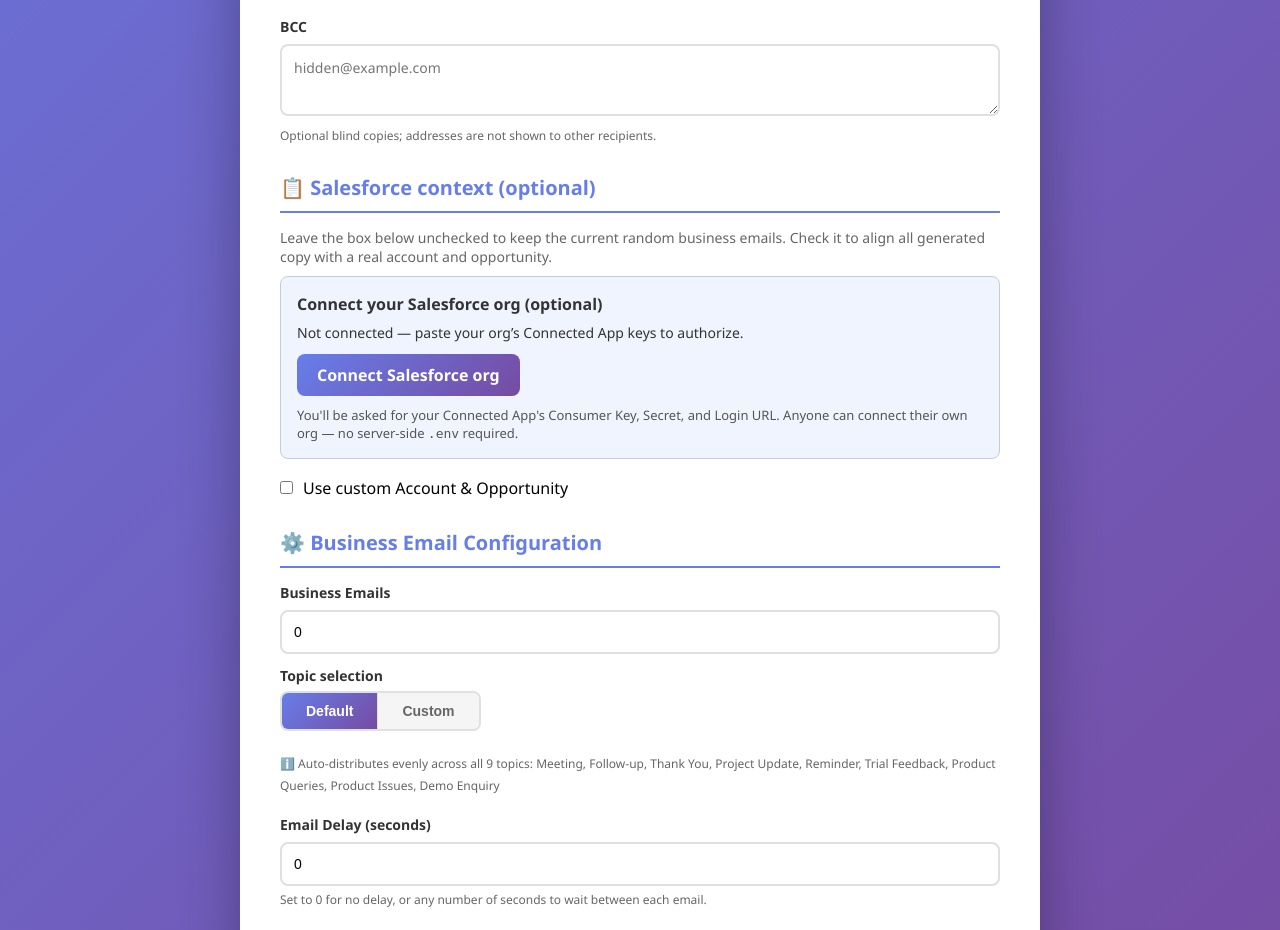
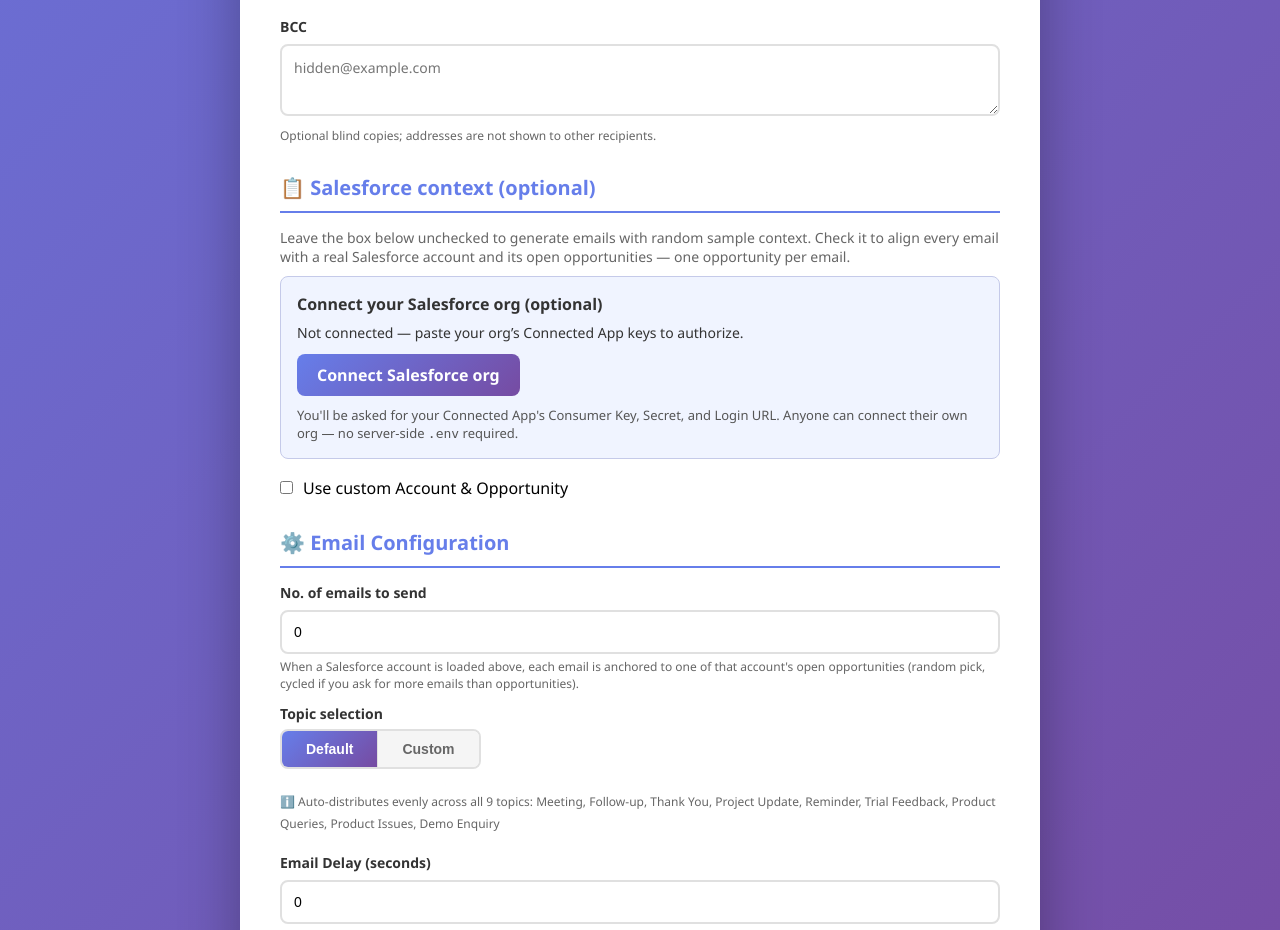
Before and after one commit to kesavarya23/Gptfy-send-email, a Flask app: page / in a window 1280 px wide. Shown: the part 1233-2163 px from the top of the page. Run offline with Flask 3, Linux system fonts and the light colour scheme.

Commit message:
feat: enhance email generation with structured directives and improved opportunity handling
- Introduced a new function to build email style directives, centralizing requirements for one-opportunity emails, personal tone, and length specifications.
- Updated the email sending logic to utilize real Salesforce opportunities more effectively, ensuring each email is focused on a single opportunity.
- Enhanced the AI email generation model to accommodate increased paragraph limits, improving the richness of generated content.
- Revised UI elements for clarity on email context and configuration, improving user experience.

Co-authored-by: Cursor <cursoragent@cursor.com>

```diff
--- a/app.py
+++ b/app.py
@@ -31,10 +31,8 @@ from agent import EmailAgent
 from utils.data_generator import DataGenerator
 from utils.email_generator import EmailGenerator
 from services.oauth_send import (
-    get_google_user_email,
     get_google_user_info,
     get_microsoft_access_token,
-    get_microsoft_user_email,
     get_microsoft_user_info,
     send_gmail,
     send_outlook,
@@ -189,6 +187,101 @@ def _as_bool(v):
     if v is None:
         return False
     return str(v).lower() in ("true", "1", "yes", "on")
+
+
+def _email_style_directives(
+    *,
+    one_opp_mode: bool,
+    strict_sf: bool = False,
+) -> str:
+    """Build the ``extra_notes`` block we send to the AI writer.
+
+    Centralises three requirements that the email-output had been missing:
+      1. ONE-opportunity rule (only when ``one_opp_mode`` — i.e. the call is
+         paired with a single real Salesforce opportunity record). Without
+         this, the LLM tends to summarise every opp it sees in the context
+         block, producing emails that name 2-3 deals at once.
+      2. Personal / rapport-building tone — the previous output read like
+         marketing boilerplate ("Thank you for reaching out … I appreciate
+         your interest"). We ask for a warm, human opener that's grounded
+         in real context, not invented personal life facts.
+      3. Length floor — the base system prompt's "short, high-signal" + "3-5
+         short paragraphs" defaults were producing ~600-800 char bodies. We
+         explicitly request 1300–1700 chars across 5-7 substantive paragraphs.
+    """
+    blocks = []
+    if one_opp_mode:
+        blocks.append(
+            "STRICT single-opportunity rule: this email is about EXACTLY ONE "
+            "opportunity — the one described in the structured record and the "
+            "opportunity context above. Do NOT name, list, summarise, or "
+            "compare any other deals on this account, even if more opportunities "
+            "are visible elsewhere. Keep the entire narrative focused on this "
+            "one deal — its stage, value, next step, and what you need from "
+            "the recipient to move it forward."
+        )
+    blocks.append(
+        "Length: aim for 1300 to 1700 characters of body text (not counting "
+        "the greeting and sign-off). Use 5 to 7 substantive paragraphs of "
+        "2 to 4 sentences each. Do NOT default to the 'short' style — this "
+        "is a relationship email, not a one-line ping."
+    )
+    blocks.append(
+        "Personal touch / rapport: open the body with ONE warm, human sentence "
+        "that acknowledges the working relationship or the recipient's likely "
+        "context (e.g. 'I know things have been moving quickly on your side as "
+        "we get closer to close…'). Sprinkle small humanising touches through "
+        "the email — a courteous offer to make their week easier, a brief "
+        "acknowledgement of their team's effort, a forward-looking line about "
+        "working together. Do NOT invent personal-life facts (kids, vacation, "
+        "weekend plans) and do NOT use generic marketing phrases like 'Thank "
+        "you for reaching out' or 'I appreciate your interest'."
+    )
+    blocks.append(
+        "Tone: warm, confident, relationship-building. Write like you are "
+        "emailing a colleague you respect and have worked with for months — "
+        "not a stranger on a marketing list."
+    )
+    if strict_sf:
+        blocks.append(
+            "Stay grounded in the user's Salesforce context and custom message "
+            "above. Any 'personal touch' must be relational (about the working "
+            "partnership), not invented facts about wellbeing, family, or "
+            "weekends."
+        )
+    return "\n\n".join(blocks)
+
+
+def _pick_opps_for_send(account_name_in_form: str, count: int):
+    """Return ``count`` real Salesforce opps to use, one per email.
+
+    Reads the structured opp list cached by ``/api/salesforce/account``.
+    Only used when the account name in the form still matches the one we
+    loaded against (so a manual edit invalidates the cache and we fall
+    back to legacy random generation).
+
+    Behaviour:
+      * 6 opps + 6 requested  → all 6, randomised order, one per email.
+      * 6 opps + 1 requested  → 1 randomly picked real opp.
+      * 6 opps + 10 requested → all 6 once, then 4 cycled repeats.
+      * No cache / no match   → returns ``([], None)`` so caller falls back.
+
+    Returns ``(picked_opps, cached_account_name)`` — the second value is
+    used by the result list to label rows like "Opportunity 3 of 6".
+    """
+    if count <= 0:
+        return [], None
+    cached_opps = session.get("sf_account_opportunities") or []
+    cached_account = (session.get("sf_account_name_loaded") or "").strip()
+    acc_in_form = (account_name_in_form or "").strip()
+    if not (cached_opps and cached_account and acc_in_form):
+        return [], None
+    if cached_account.lower() != acc_in_form.lower():
+        return [], None
+    shuffled = list(cached_opps)
+    random.shuffle(shuffled)
+    picked = [shuffled[i % len(shuffled)] for i in range(count)]
+    return picked, cached_account
 
 
 def _maybe_ai_email(
@@ -436,7 +529,7 @@ def send_emails():
         if num_opportunities == 0 and num_cases == 0 and num_business == 0:
             return jsonify({
                 'success': False,
-                'error': 'Please specify at least 1 opportunity, case, or business email'
+                'error': 'Please enter at least 1 in "No. of emails to send"'
             })
 
         if num_business > 0 and topic_mode == 'custom' and not selected_topics:
@@ -501,38 +594,23 @@ def send_emails():
 
             # Prefer the real per-opportunity list cached by /api/salesforce/account
             # so we can send ONE email per real opp instead of a single context
-            # blob duplicated across N emails. We only trust the cache when the
-            # account name in the form still matches the one we loaded against —
-            # if the user edited it manually, fall through to legacy generation.
-            cached_opps = session.get("sf_account_opportunities") or []
-            cached_account = (session.get("sf_account_name_loaded") or "").strip()
-            use_real_opps = bool(
-                cached_opps
-                and cached_account
-                and sf_account_for_ai
-                and cached_account.lower() == sf_account_for_ai.lower()
+            # blob duplicated across N emails.
+            picked_real_opps, cached_account = _pick_opps_for_send(
+                sf_account_for_ai, num_opportunities
             )
+            use_real_opps = bool(picked_real_opps)
 
             if use_real_opps:
-                # Randomise once per send so a single-email request picks a
-                # random opp, and a multi-email request gets a randomised
-                # order. We cycle if the user asked for more emails than the
-                # account has open opps (so 10 emails on 6 opps = each of the
-                # 6 at least once, then 4 repeats in shuffled order).
-                shuffled = list(cached_opps)
-                random.shuffle(shuffled)
-                opps_for_send = [
-                    shuffled[i % len(shuffled)] for i in range(num_opportunities)
-                ]
-                # Tag each row with a 1-based source index so the result list
-                # shows e.g. "Opportunity 3 of 6" even when we sample/cycle.
+                opps_for_send = picked_real_opps
                 source_index_by_name = {
-                    o.get("name"): idx + 1 for idx, o in enumerate(cached_opps)
+                    o.get("name"): idx + 1
+                    for idx, o in enumerate(session.get("sf_account_opportunities") or [])
                 }
+                total_real_opps = len(session.get("sf_account_opportunities") or [])
             else:
-                # Legacy fallback: synthetic random opportunities as before.
                 opps_for_send = data_generator.generate_opportunities(num_opportunities)
                 source_index_by_name = {}
+                total_real_opps = 0
 
             for i, opp in enumerate(opps_for_send, 1):
                 try:
@@ -540,8 +618,6 @@ def send_emails():
                         opp_name = opp.get("name") or "Opportunity"
                         opp_account = opp.get("account_name") or sf_account_for_ai
                         # Per-opp brief: just THIS opp's facts, not the whole list.
-                        # That's what guarantees the LLM writes the email about
-                        # exactly one real deal instead of mixing all of them.
                         per_opp_text = opp.get("brief_text") or ""
                         subject_seed = (
                             f"Salesforce Opportunity Update: {opp_name}".strip()
@@ -589,12 +665,9 @@ def send_emails():
                         account_name=opp_account,
                         opportunity_text=per_opp_text,
                         structured_record=structured_record,
-                        extra_notes=(
-                            "Write this email about EXACTLY ONE opportunity — the one "
-                            "described in the structured record and opportunity context "
-                            "above. Do not reference, list, or compare other deals."
-                            if use_real_opps
-                            else ""
+                        extra_notes=_email_style_directives(
+                            one_opp_mode=use_real_opps,
+                            strict_sf=strict_sf,
                         ),
                     )
 
@@ -615,7 +688,7 @@ def send_emails():
                         src_idx = source_index_by_name.get(result_name)
                         if src_idx:
                             entry['source'] = (
-                                f"Opportunity {src_idx} of {len(cached_opps)} "
+                                f"Opportunity {src_idx} of {total_real_opps} "
                                 f"from {cached_account}"
                             )
                     if not success and send_err:
@@ -730,9 +803,82 @@ def send_emails():
                 data.get("opportunity_text") or "", opportunity_file
             )
 
+            # Pair each business email with ONE real Salesforce opportunity so
+            # the AI grounds the message in a single deal instead of listing
+            # every open opp on the account. Same logic as the opportunity
+            # loop: randomised, cycled if needed, falls back to the existing
+            # "big blob" behaviour when the user hasn't loaded an SF account.
+            picked_business_opps, cached_account_b = _pick_opps_for_send(
+                sf_account_for_ai, num_business
+            )
+            business_one_opp_mode = bool(picked_business_opps)
+            total_real_opps_b = (
+                len(session.get("sf_account_opportunities") or [])
+                if business_one_opp_mode
+                else 0
+            )
+            source_index_by_name_b = (
+                {
+                    o.get("name"): idx + 1
+                    for idx, o in enumerate(session.get("sf_account_opportunities") or [])
+                }
+                if business_one_opp_mode
+                else {}
+            )
+
             for i, business_email in enumerate(business_emails, 1):
                 try:
                     bet = business_email.get("type") or "business"
+
+                    # Compute per-email account / opp context:
+                    #  - one-opp mode: feed ONLY this opp's brief, not the
+                    #    full list. That is the actual fix for "the email
+                    #    talks about 2-3 opportunities at once".
+                    #  - legacy mode: keep the previous wider context blob.
+                    if business_one_opp_mode:
+                        picked_opp = picked_business_opps[i - 1]
+                        per_email_account = (
+                            picked_opp.get("account_name") or sf_account_for_ai
+                        )
+                        per_email_opp_text = picked_opp.get("brief_text") or ""
+                        picked_opp_name = picked_opp.get("name") or ""
+                    else:
+                        picked_opp = None
+                        per_email_account = sf_account_for_ai
+                        per_email_opp_text = sf_opp_for_ai
+                        picked_opp_name = ""
+
+                    structured_record = {
+                        "type": bet,
+                        "meeting_title": business_email.get("meeting_title"),
+                        "agenda": business_email.get("agenda"),
+                        "date": business_email.get("date"),
+                        "time": business_email.get("time"),
+                        "location": business_email.get("location"),
+                        "context": business_email.get("context"),
+                        "reason": business_email.get("reason"),
+                        "company": business_email.get("company"),
+                        "project_name": business_email.get("project_name"),
+                        "milestone": business_email.get("milestone"),
+                        "completion": business_email.get("completion"),
+                        "status": business_email.get("status"),
+                        "reminder_about": business_email.get("reminder_about"),
+                        "due_date": business_email.get("due_date"),
+                    }
+                    if picked_opp is not None:
+                        # Surface the chosen opp's fields so the LLM can quote
+                        # specifics (stage, amount, close date) for this single
+                        # deal — and nothing else.
+                        structured_record.update({
+                            "focus_opportunity_name": picked_opp.get("name"),
+                            "focus_opportunity_stage": picked_opp.get("stage"),
+                            "focus_opportunity_amount": picked_opp.get("amount"),
+                            "focus_opportunity_amount_display": picked_opp.get("amount_str"),
+                            "focus_opportunity_close_date": picked_opp.get("close_date"),
+                            "focus_opportunity_probability": picked_opp.get("probability"),
+                            "focus_opportunity_next_step": picked_opp.get("next_step"),
+                        })
+
                     email_content = _maybe_ai_email(
                         purpose=bet,
                         fallback=lambda be=business_email: email_generator.generate_business_email(be),
@@ -740,30 +886,12 @@ def send_emails():
                         sender_name=sender_name,
                         subject_seed=business_email.get("subject", "") or "",
                         user_message=custom_message,
-                        account_name=sf_account_for_ai,
-                        opportunity_text=sf_opp_for_ai,
-                        structured_record={
-                            "type": bet,
-                            "meeting_title": business_email.get("meeting_title"),
-                            "agenda": business_email.get("agenda"),
-                            "date": business_email.get("date"),
-                            "time": business_email.get("time"),
-                            "location": business_email.get("location"),
-                            "context": business_email.get("context"),
-                            "reason": business_email.get("reason"),
-                            "company": business_email.get("company"),
-                            "project_name": business_email.get("project_name"),
-                            "milestone": business_email.get("milestone"),
-                            "completion": business_email.get("completion"),
-                            "status": business_email.get("status"),
-                            "reminder_about": business_email.get("reminder_about"),
-                            "due_date": business_email.get("due_date"),
-                        },
-                        extra_notes=(
-                            "Strict context only: write the email using ONLY the user's "
-                            "Salesforce context above and the custom message — no random "
-                            "wellbeing or product filler."
-                            if strict_sf else ""
+                        account_name=per_email_account,
+                        opportunity_text=per_email_opp_text,
+                        structured_record=structured_record,
+                        extra_notes=_email_style_directives(
+                            one_opp_mode=business_one_opp_mode,
+                            strict_sf=strict_sf,
                         ),
                     )
 
@@ -793,13 +921,21 @@ def send_emails():
                         'status': 'Sent' if success else 'Failed',
                         'number': i,
                     }
+                    if business_one_opp_mode and picked_opp_name:
+                        src_idx = source_index_by_name_b.get(picked_opp_name)
+                        if src_idx:
+                            entry['source'] = (
+                                f"Grounded in Opportunity {src_idx} of "
+                                f"{total_real_opps_b} ({picked_opp_name}) "
+                                f"from {cached_account_b}"
+                            )
                     if not success and send_err:
                         entry['error'] = send_err
                     all_emails.append(entry)
 
                 except Exception as e:
                     all_emails.append({
-                        'type': 'Business Email',
+                        'type': 'Email',
                         'name': business_email.get('subject', 'Unknown'),
                         'status': 'Failed',
                         'error': str(e),
--- a/requirements.txt
+++ b/requirements.txt
@@ -8,6 +8,6 @@ flask-cors==4.0.0
 google-auth==2.27.0
 google-api-python-client==2.116.0
 msal==1.26.0
-Pillow>=11.0.0
+Pillow==12.2.0
 pytesseract==0.3.10
-openai>=1.40.0
+openai==2.36.0
--- a/templates/index.html
+++ b/templates/index.html
@@ -489,7 +489,7 @@
                 <!-- Optional Salesforce context -->
                 <div class="form-section">
                     <h2>📋 Salesforce context (optional)</h2>
-                    <p style="color: #666; font-size: 14px; margin-bottom: 10px;">Leave the box below unchecked to keep the current random business emails. Check it to align all generated copy with a real account and opportunity.</p>
+                    <p style="color: #666; font-size: 14px; margin-bottom: 10px;">Leave the box below unchecked to generate emails with random sample context. Check it to align every email with a real Salesforce account and its open opportunities — one opportunity per email.</p>
 
                     <!-- Org connection: always visible so you can authorize before enabling custom context -->
                     <div id="sfOrgConnectStrip" style="margin-bottom: 18px; padding: 16px; background: #f0f4ff; border-radius: 8px; border: 1px solid #c5cae9;">
@@ -536,10 +536,11 @@
 
                 <!-- Email Configuration -->
                 <div class="form-section">
-                    <h2>⚙️ Business Email Configuration</h2>
+                    <h2>⚙️ Email Configuration</h2>
                     <div class="form-group">
-                        <label>Business Emails</label>
+                        <label>No. of emails to send</label>
                         <input type="number" id="num_business" min="0" value="0" placeholder="0">
+                        <small style="color: #666; font-size: 12px; display: block; margin-top: 4px;">When a Salesforce account is loaded above, each email is anchored to one of that account's open opportunities (random pick, cycled if you ask for more emails than opportunities).</small>
                         <label style="margin-top: 12px; margin-bottom: 6px; display: block; font-size: 14px; color: #333;">Topic selection</label>
                         <div class="segment-control">
                             <button type="button" class="segment-option active" data-mode="default" id="segmentDefault">Default</button>
```
Also changed, not shown: src/services/ai_writer.py (+17 -7 lines).
